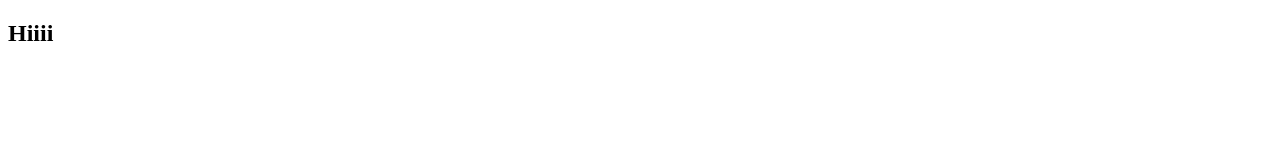
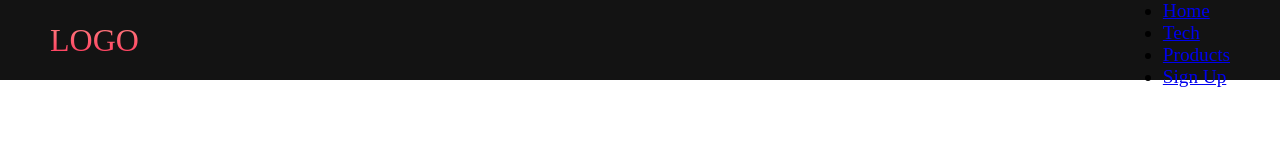
Before and after one commit to NikitaRathore91/first_webdev_project, a plain HTML site: page index.html in a window 1280 px wide. Drawn offline with Linux system fonts and the light colour scheme.

Commit message:
some changes made in css and html

```diff
--- a/index.html
+++ b/index.html
@@ -3,9 +3,33 @@
 <head>
     <meta charset="UTF-8">
     <meta name="viewport" content="width=device-width, initial-scale=1.0">
-    <title>Document</title>
+    <title>Next Website</title>
+    <link rel="stylesheet" href="style.css">
 </head>
 <body>
-    <h2>Hiiii</h2>
+    <nav class="navbar">
+        <div class="navbar_container">
+            <a href="/" id="navbar_logo">LOGO</a>
+            <div class="navbar_togger" id="mobile-menu">
+                <span class="bar"></span>
+                <span class="bar"></span>
+                <span class="bar"></span>
+            </div>
+            <ul class="navbar_menu">
+                <li class="navbar_item">
+                    <a href="/" class="navbar_links">Home</a>
+                </li>
+                <li class="navbar_item">
+                    <a href="/tech.html" class="navbar_links">Tech</a>
+                </li>
+                <li class="navbar_item">
+                    <a href="/" class="navbar_links">Products</a>
+                </li>
+                <li class="navbar_btn">
+                    <a href="/tech.html" class="button">Sign Up</a>
+                </li>
+            </ul>
+        </div>
+    </nav>
 </body>
 </html>
--- a/style.css
+++ b/style.css
@@ -0,0 +1,51 @@
+*{
+    box-sizing:border-box;
+    margin: 0;
+    padding: 0;
+    font-family:'kumbh Sans','sans-serif';
+}
+
+.navbar{
+    background: #131313;
+    height: 80px;
+    display: flex;
+    justify-content: center;
+    align-items: center;
+    font-size: 1.2rem;
+    position: sticky;
+    top: 0;
+    z-index: 999;
+}
+.navbar_container{
+    display:flex;
+    justify-content:space-between;
+    height: 80px;
+    z-index:1;
+    width: 100%;
+    max-width: width 1300px;
+    margin: 0 auto ;
+    padding: 0 50px;
+}
+
+#navbar_logo{
+    background-color: #ff8177;
+    background-image: linear-gradient(to top,#ff0844 0%, #ffb199 100%);
+    background-size:100%;
+    -webkit-background-clip:text;
+    -moz-background-clip: text;
+    -webkit-text-fill-color: transparent;
+    -moz-text-fill-color: transparent;
+    display: flex;
+    align-items:center;
+    cursor: pointer;
+    text-decoration: none;
+    font-size: 2rem;
+}
+
+.fa-gem{
+    margin-right: 0.5rem;
+}
+
+.navbar_menu {
+
+}
```
Also changed, not shown: tech.html (added).
